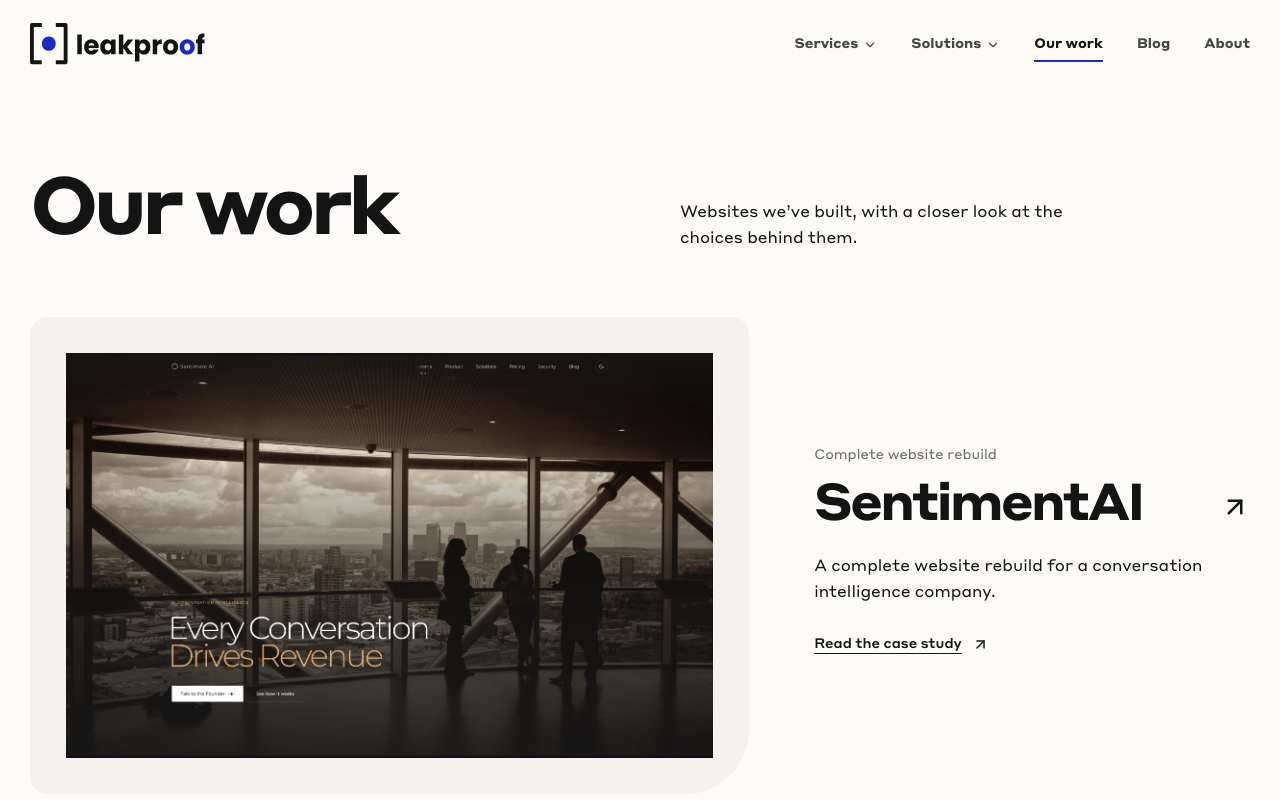
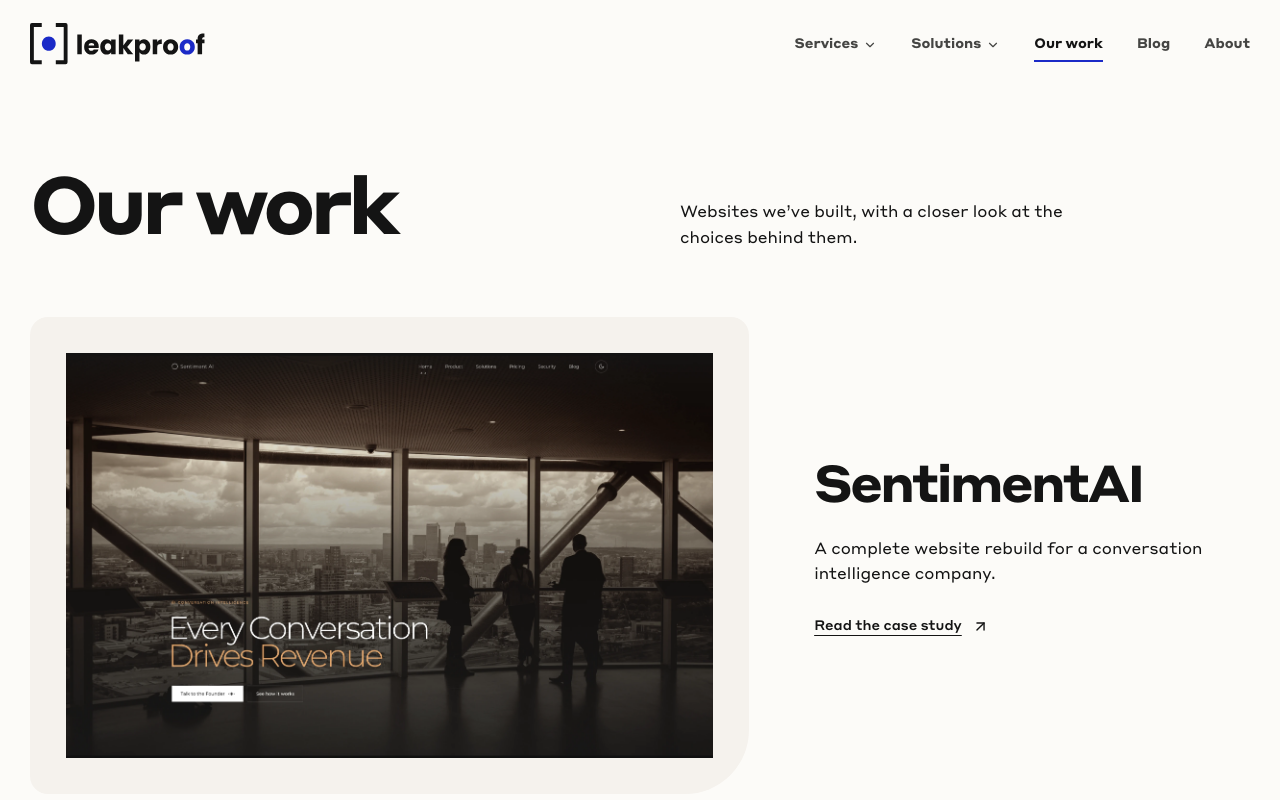
Before and after one commit to AdiKsOnDev/leakproof, a React (Vite) app: page /work in a window 1280 px wide. Shown: the top 800 px of the page. Built offline with nearby package versions, Linux system fonts and the light colour scheme.

Commit message:
refactor(work): simplify project card header
- Remove project kind label and arrow icon from case title

```diff
--- a/src/pages/WorkPage.tsx
+++ b/src/pages/WorkPage.tsx
@@ -18,8 +18,7 @@
                 <ProjectImage screenshot={project.screenshots[0]} eager={index === 0} />
               </Link>
               <div className="work-project__copy">
-                <p className={isConcept ? 'project-kind' : undefined}>{isConcept ? 'Concept' : project.service}</p>
-                <h2><Link to={`/work/${project.slug}`}>{project.name}<ArrowUpRight aria-hidden="true" size={30} /></Link></h2>
+                <h2><Link to={`/work/${project.slug}`}>{project.name}</Link></h2>
                 <p>{project.summary}</p>
                 <Link className="project-text-link" to={`/work/${project.slug}`}>{isConcept ? 'View design notes' : 'Read the case study'} <ArrowUpRight size={17} aria-hidden="true" /></Link>
               </div>
```
